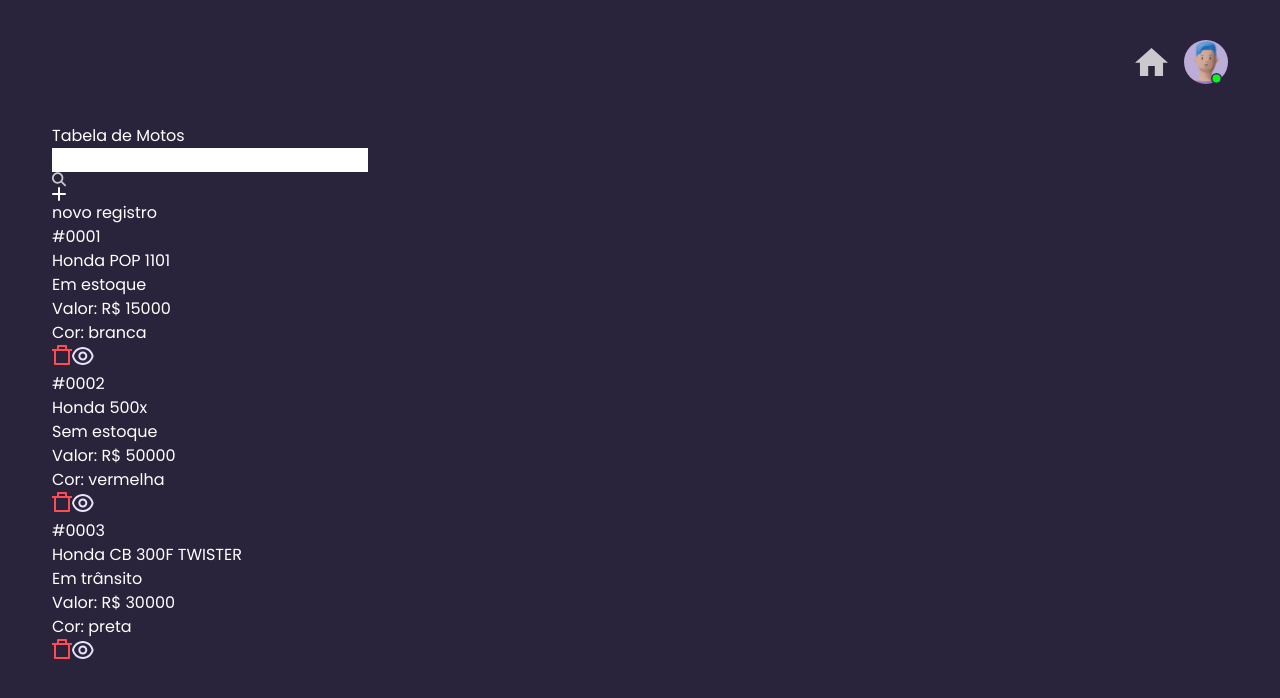
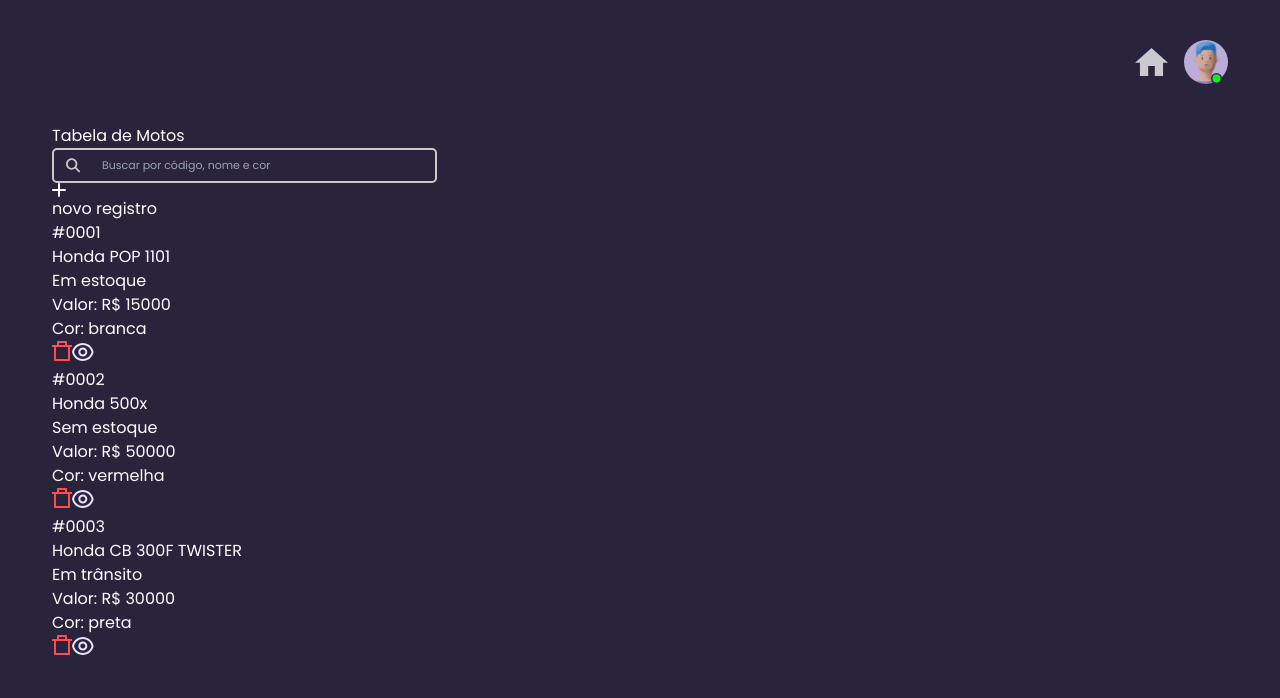
Before and after one commit to DevPBDias/teste-motocaSystems-frontEnd, a Next.js app: page / in a window 1280 px wide. Shown: the top 698 px of the page. Built offline with nearby package versions, Linux system fonts and the light colour scheme; data requests are answered from the project's data file.

Commit message:
feat: added change event function and css for search input

```diff
--- a/src/components/SearchInput.tsx
+++ b/src/components/SearchInput.tsx
@@ -1,12 +1,39 @@
+"use client";
+
 import Image from "next/image";
 import searchIcon from "../../public/icons/search.svg";
+import { useState } from "react";
 
 const SearchInput = () => {
+  const [filterInfo, setFilterInfo] = useState("");
+
+  const handleChange = (event: React.ChangeEvent<HTMLInputElement>): void => {
+    setFilterInfo(event.target.value);
+  };
+
+  const handleCLick = (): void => {
+    console.log("clickou");
+  };
+
   return (
-    <div>
-      <input type="text" name="" id="" />
-      <Image src={searchIcon} alt="search icon" />
-    </div>
+    <form className="relative border-[--text-white] border-2 rounded-[5px] h-[35px] w-[385px]">
+      <input
+        type="text"
+        name="search"
+        id="search"
+        placeholder="Buscar por código, nome e cor"
+        value={filterInfo}
+        className="bg-[--bg-primary] rounded-[5px] h-full w-full text-[11px] leading-4 pl-12 font-normal placeholder:text-[11px] placeholder:leading-4 placeholder:font-normal"
+        onChange={handleChange}
+      />
+      <button type="button" onClick={handleCLick}>
+        <Image
+          className="absolute top-2 left-3"
+          src={searchIcon}
+          alt="search icon"
+        />
+      </button>
+    </form>
   );
 };
 
```
